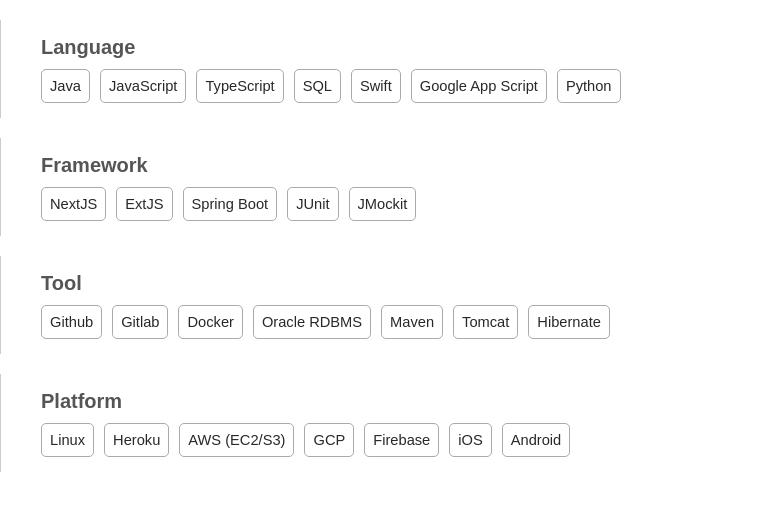
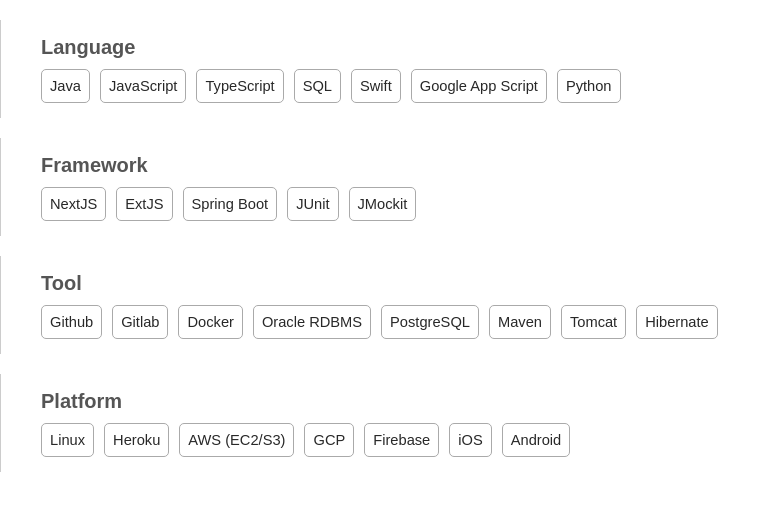
Before and after one commit to worksB-collab/personal-page, a Next.js app: page /about/Skill/SkillSection in a window 1280 px wide. Shown: the top 510 px of the page, without its empty margins (0-781 px from the left). Built offline with nearby package versions, Linux system fonts and the light colour scheme; a web font is replaced by a local one.

Commit message:
update name add postgresql

```diff
--- a/data/DataSet.js
+++ b/data/DataSet.js
@@ -512,7 +512,7 @@
     {
         id: 3,
         title: 'Tool',
-        skills: ['Github', 'Gitlab', 'Docker', 'Oracle RDBMS', 'Maven', 'Tomcat', 'Hibernate',],
+        skills: ['Github', 'Gitlab', 'Docker', 'Oracle RDBMS', 'PostgreSQL', 'Maven', 'Tomcat', 'Hibernate',],
     },
     {
         id: 4,
--- a/pages/about/index.js
+++ b/pages/about/index.js
@@ -70,7 +70,7 @@
 
     return (
         <WideWrapper>
-            <h2 className={aboutPageStyles.name}>Ping-Chun, Wu (Billy)</h2>
+            <h2 className={aboutPageStyles.name}>Ping-Chun (Billy) Wu</h2>
             <div className={aboutPageStyles.section}>
                 <p className={aboutPageStyles.aboutMe}>
                     As a backend software engineer, I have had the opportunity to work in both fintech and IoT
```
